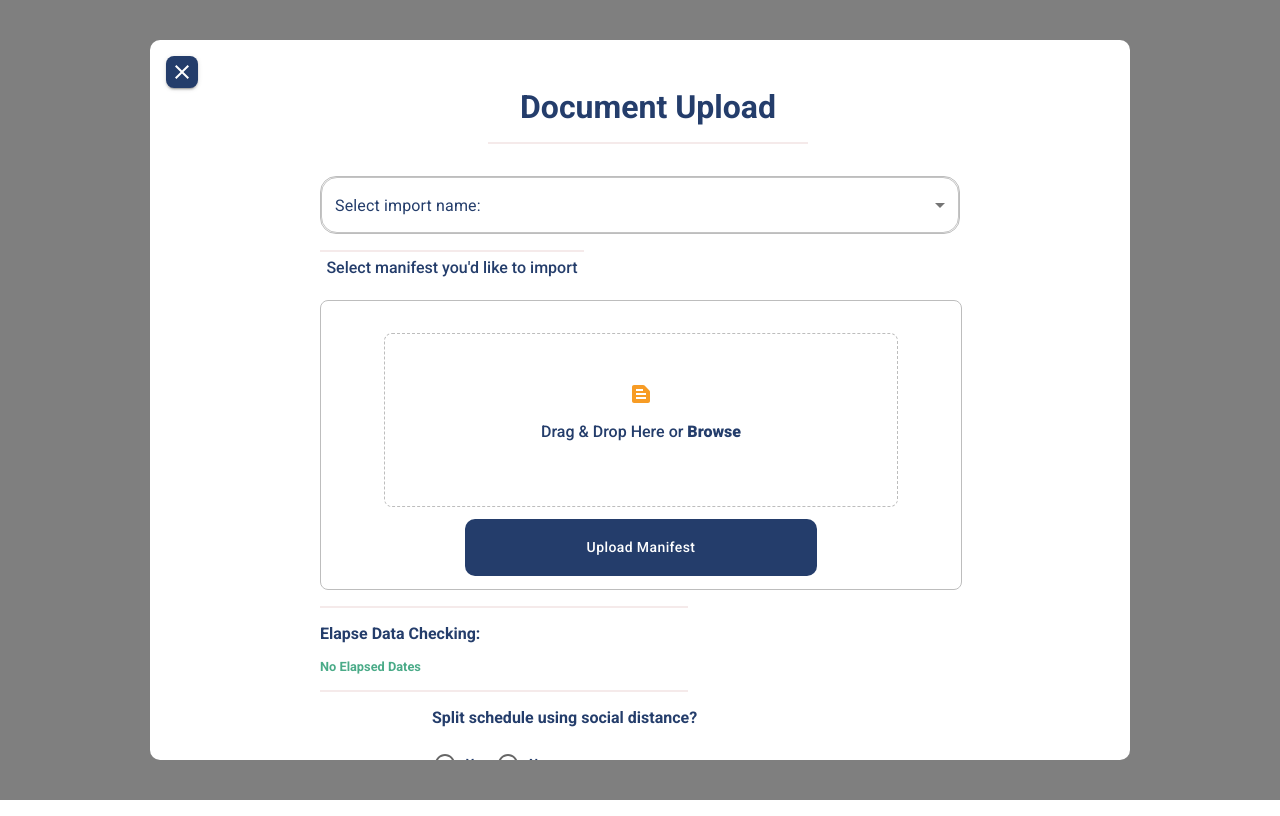
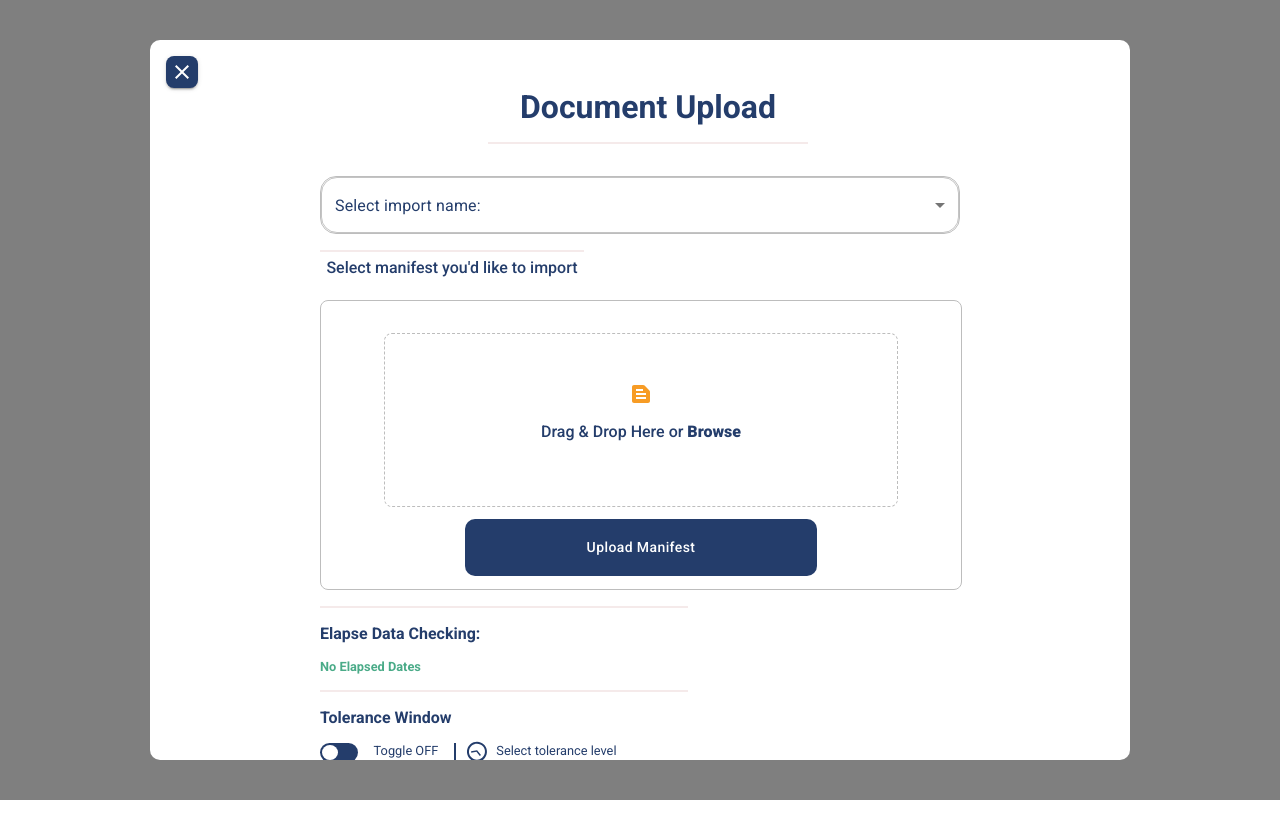
Before and after one commit to eliascons/document-upload, a React (Vite) app: page / in a window 1280 px wide. Both pictures are taken after a click on the button "Open Modal". Built offline with nearby package versions, Linux system fonts and the light colour scheme.

Commit message:
tolerance window component

```diff
--- a/src/App.jsx
+++ b/src/App.jsx
@@ -9,6 +9,7 @@ import RadioField from "./components/RadioField";
 import colors from "./theme/colors";
 import ValueField from "./components/ValueField";
 import TestingCenter from "./components/TestingCenter";
+import ToleranceWIndow from "./components/ToleranceWIndow";
 
 const App = () => {
   const [showModal, setShowmodal] = useState(false);
@@ -37,6 +38,7 @@ const App = () => {
                   title={"Elapse Data Checking:"}
                   description={"No Elapsed Dates"}
                 />
+                <ToleranceWIndow />
               </Box>
 
               <Box style={rigthPannelContainer}>
@@ -61,11 +63,68 @@ const App = () => {
                 <TestingCenter title={"Testing Center 4"} />
               </Box>
             </Box>
+            <Box sx={bottomText}>
+              Data in the import file is correct. Please press Continue to
+              import.
+            </Box>
+            <Box sx={btnsContainer}>
+              <Button sx={importBtnStyles}>Continue to import</Button>
+              <Button sx={cancelBtn}>Cancel</Button>
+            </Box>
           </Box>
         </Box>
       </Modal>
     </Box>
   );
+};
+
+const cancelBtn = {
+  textTransform: "none",
+  borderRadius: "10px",
+  backgroundColor: colors.white,
+  color: colors.yellow,
+  border: `solid 2px ${colors.yellow}`,
+  width: "20%",
+  margin: ".8rem",
+  padding: "1rem",
+  "&:hover": {
+    backgroundColor: colors.ligthGrey,
+    boxShadow: "none",
+    "&::before, &::after": {
+      borderRadius: "none",
+    },
+  },
+};
+
+const btnsContainer = {
+  display: "flex",
+  justifyContent: "center",
+};
+
+const bottomText = {
+  display: "flex",
+  justifyContent: "center",
+  fontFamily: "Roboto",
+  color: colors.blue,
+  fontSize: "1.2rem",
+  fontWeight: "800",
+};
+
+const importBtnStyles = {
+  textTransform: "none",
+  borderRadius: "10px",
+  backgroundColor: colors.blue,
+  width: "20%",
+  color: "white",
+  margin: ".8rem",
+  padding: "1rem",
+  "&:hover": {
+    backgroundColor: colors.blue,
+    boxShadow: "none",
+    "&::before, &::after": {
+      borderRadius: "none",
+    },
+  },
 };
 
 const openModalBtnStyles = {
--- a/src/components/TestingCenter.jsx
+++ b/src/components/TestingCenter.jsx
@@ -44,7 +44,6 @@ const dropDownStyles = {
 
 const titleStyles = {
   paddingBottom: "2rem",
-  paddingLeft: "1rem",
   paddingRight: "1rem",
   fontFamily: "Roboto",
   color: colors.blue,
--- /dev/null
+++ b/src/components/ToleranceWIndow.jsx
@@ -0,0 +1,84 @@
+import { Box } from "@mui/material";
+import { useState } from "react";
+import colors from "../theme/colors";
+import AccessTimeIcon from "@mui/icons-material/AccessTime";
+
+const ToleranceWIndow = () => {
+  const [checked, setChecked] = useState(false);
+
+  const handleChange = () => {
+    setChecked(!checked);
+  };
+  return (
+    <Box sx={{}}>
+      <Box
+        sx={{
+          paddingBottom: "1rem",
+          color: colors.blue,
+          fontWeight: "600",
+          fontFamily: "Roboto",
+        }}
+      >
+        Tolerance Window
+      </Box>
+      <Box sx={{ display: "flex", maxHeight: "1.2rem" }}>
+        <Box
+          onClick={handleChange}
+          style={{
+            display: "flex",
+            flexDirection: "column",
+            width: "2.1rem",
+            background: colors.blue,
+            borderRadius: ".7rem",
+            padding: "2px",
+            alignItems: checked ? "flex-end" : "flex-start",
+            borderColor: colors.blue,
+          }}
+        >
+          <Box
+            style={{
+              width: "1rem",
+              height: "1rem",
+              backgroundColor: colors.white,
+              borderRadius: "50%",
+            }}
+          ></Box>
+        </Box>
+        <Box
+          sx={{
+            color: colors.blue,
+            fontWeight: "400",
+            fontFamily: "Roboto",
+            fontSize: ".8rem",
+            borderRight: `2px solid ${colors.blue}`,
+            paddingRight: "1rem",
+            paddingLeft: "1rem",
+          }}
+        >
+          {checked ? "Toggle ON" : "Toggle OFF"}
+        </Box>
+        <AccessTimeIcon sx={iconStyles} />
+        <Box
+          sx={{
+            color: colors.blue,
+            fontWeight: "400",
+            fontFamily: "Roboto",
+            fontSize: ".8rem",
+          }}
+        >
+          Select tolerance level
+        </Box>
+      </Box>
+    </Box>
+  );
+};
+
+const iconStyles = {
+  transform: "rotate(140deg)",
+  paddingRight: "1rem",
+  paddingTop: "1rem",
+  fontSize: "1.5rem",
+  color: colors.blue,
+};
+
+export default ToleranceWIndow;
--- a/src/theme/colors.js
+++ b/src/theme/colors.js
@@ -4,6 +4,7 @@ const colors = {
   darkGrey: "#BDBDBD",
   yellow: "#F79C25",
   green: "#4AAB88",
+  white: "#ffff",
 };
 
 export default colors;
```
Also changed, not shown: 1 other file (tests, documents, lock files or other folders).
